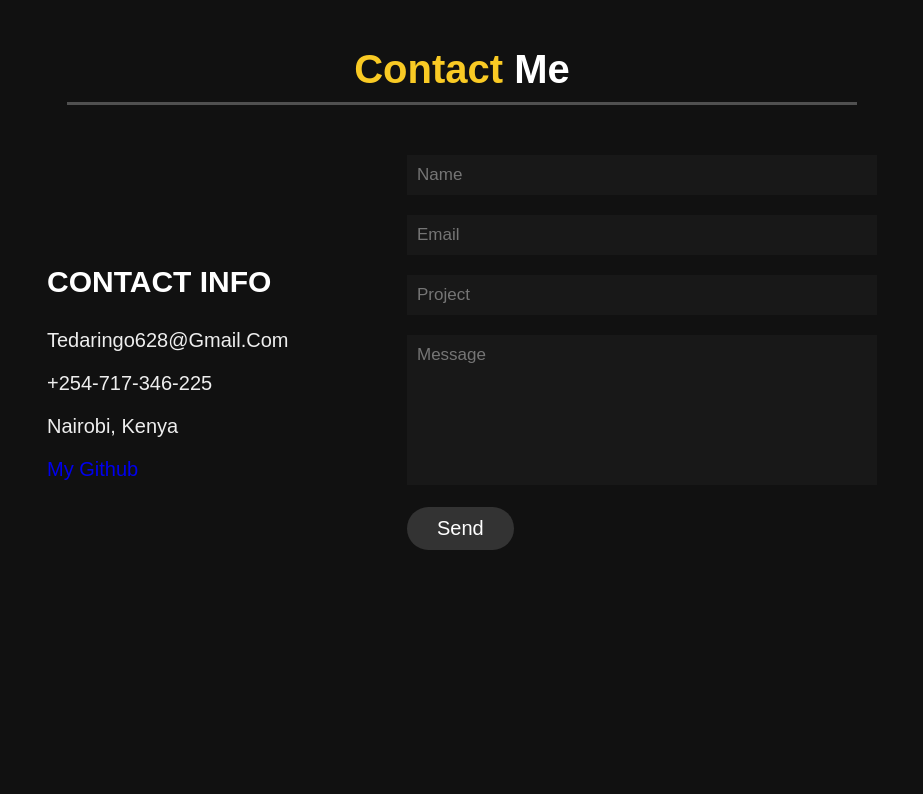
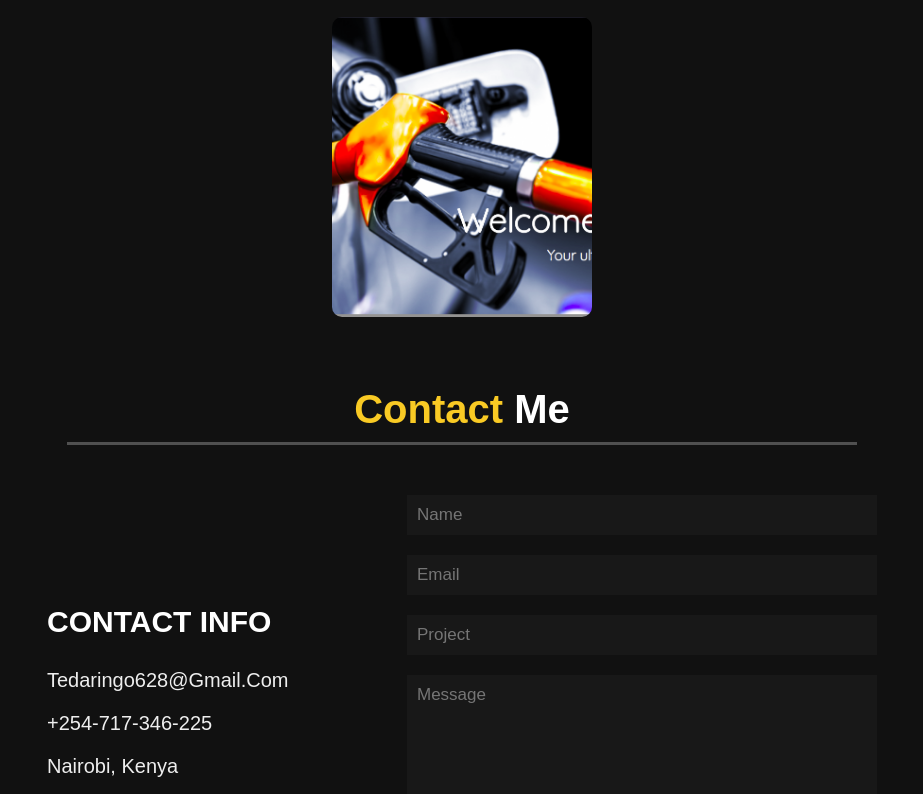
Before and after one commit to edwinaringo/MyPortfolio, a plain HTML site: page index.html in a window 1280 px wide. Shown: the part 3192-3986 px from the top of the page, without its empty margins (353-1276 px from the left). Drawn offline with nearby package versions, Linux system fonts and the light colour scheme.

Commit message:
Added my fuel app

```diff
--- a/index.html
+++ b/index.html
@@ -143,6 +143,11 @@
         <img src="images/Screenshot_1629347090.png" alt="">
       </div>
       </a>
+      <a href="fuelapp.netlify.app">
+        <div class="box">
+          <img src="images/Screenshot from 2021-12-01 10-52-44.png" alt="">
+        </div>
+        </a>
     </div>
   </section>
 
```
Also changed, not shown: images/Screenshot from 2021-12-01 10-52-44.png (added).
